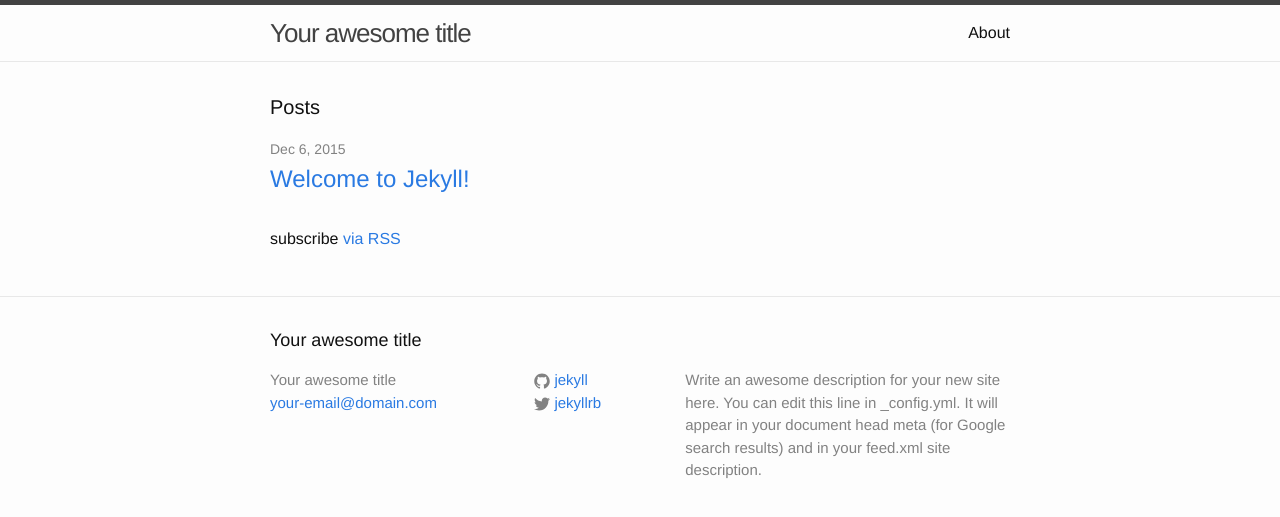
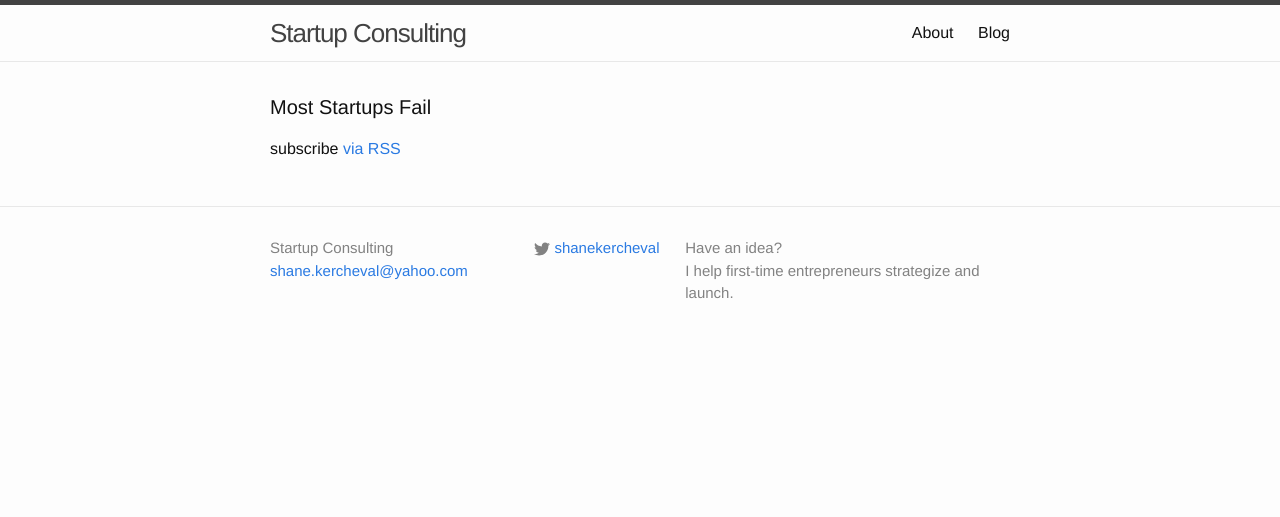
Before and after one commit to shane-kercheval/shane-kercheval.github.io, a Jekyll site: the page built from index.html, in a window 1280 px wide. Shown: the top 517 px of the page. Built offline with Jekyll 4.4.1, drawn with Linux system fonts in a browser that asks for light colours.

Commit message:
added/updated general layout, added additional configuration settings

```diff
--- a/_config.yml
+++ b/_config.yml
@@ -1,21 +1,25 @@
-# Welcome to Jekyll!
-#
-# This config file is meant for settings that affect your whole blog, values
-# which you are expected to set up once and rarely need to edit after that.
-# For technical reasons, this file is *NOT* reloaded automatically when you use
-# 'jekyll serve'. If you change this file, please restart the server process.
-
 # Site settings
-title: Your awesome title
-email: your-email@domain.com
-description: > # this means to ignore newlines until "baseurl:"
-  Write an awesome description for your new site here. You can edit this
-  line in _config.yml. It will appear in your document head meta (for
-  Google search results) and in your feed.xml site description.
+title: Startup Consulting
+owner: Shane Kercheval
+email: shane.kercheval@yahoo.com
+description: > # this means to ignore newlines
+    Have an idea?<br>
+    I help first-time entrepreneurs strategize and launch.
 baseurl: "" # the subpath of your site, e.g. /blog
-url: "http://yourdomain.com" # the base hostname & protocol for your site
-twitter_username: jekyllrb
-github_username:  jekyll
+url: "http://shanekercheval.me" # the base hostname & protocol for your site
+twitter_username: shanekercheval
 
 # Build settings
 markdown: kramdown
+permalink: /:title
+
+# http://jekyllrb.com/docs/configuration/#front-matter-defaults
+defaults:
+  -
+    scope:
+      path: "" # an empty string here means all files in the project
+      type: "posts" # previously `post` in Jekyll 2.2.
+    values:
+      author: Shane Kercheval
+      layout: post
+      categories: strategy
--- a/_includes/footer.html
+++ b/_includes/footer.html
@@ -1,9 +1,6 @@
 <footer class="site-footer">
 
   <div class="wrapper">
-
-    <h2 class="footer-heading">{{ site.title }}</h2>
-
     <div class="footer-col-wrapper">
       <div class="footer-col footer-col-1">
         <ul class="contact-list">
--- a/_includes/head.html
+++ b/_includes/head.html
@@ -2,9 +2,18 @@
   <meta charset="utf-8">
   <meta http-equiv="X-UA-Compatible" content="IE=edge">
   <meta name="viewport" content="width=device-width, initial-scale=1">
+  <link rel="icon" type="image/png" href="img/favicon.png">
 
   <title>{% if page.title %}{{ page.title }}{% else %}{{ site.title }}{% endif %}</title>
   <meta name="description" content="{% if page.excerpt %}{{ page.excerpt | strip_html | strip_newlines | truncate: 160 }}{% else %}{{ site.description }}{% endif %}">
+
+  {% if page.keywords %}
+  <meta name="keywords" content="{{ page.keywords }}">
+  {% endif %}
+  {% if page.author %}
+  <meta name="author" content="{{ page.author }}">
+  {% endif %}
+  <meta name="Robots" content="all">
 
   <link rel="stylesheet" href="{{ "/css/main.css" | prepend: site.baseurl }}">
   <link rel="canonical" href="{{ page.url | replace:'index.html','' | prepend: site.baseurl | prepend: site.url }}">
--- a/_includes/header.html
+++ b/_includes/header.html
@@ -15,7 +15,7 @@
 
       <div class="trigger">
         {% for my_page in site.pages %}
-          {% if my_page.title %}
+          {% if my_page.title and my_page.include_in_nav == true %}
           <a class="page-link" href="{{ my_page.url | prepend: site.baseurl }}">{{ my_page.title }}</a>
           {% endif %}
         {% endfor %}
--- a/index.html
+++ b/index.html
@@ -1,22 +1,13 @@
 ---
 layout: default
+keywords: startups, strategy, consulting, ideas
+author: Shane Kercheval
 ---
 
 <div class="home">
 
-  <h1 class="page-heading">Posts</h1>
+  <h1 class="page-heading">Most Startups Fail</h1>
 
-  <ul class="post-list">
-    {% for post in site.posts %}
-      <li>
-        <span class="post-meta">{{ post.date | date: "%b %-d, %Y" }}</span>
-
-        <h2>
-          <a class="post-link" href="{{ post.url | prepend: site.baseurl }}">{{ post.title }}</a>
-        </h2>
-      </li>
-    {% endfor %}
-  </ul>
 
   <p class="rss-subscribe">subscribe <a href="{{ "/feed.xml" | prepend: site.baseurl }}">via RSS</a></p>
 
```
Also changed, not shown: about.md (+1 -0 lines), blog.md (added, +25 -0 lines).
